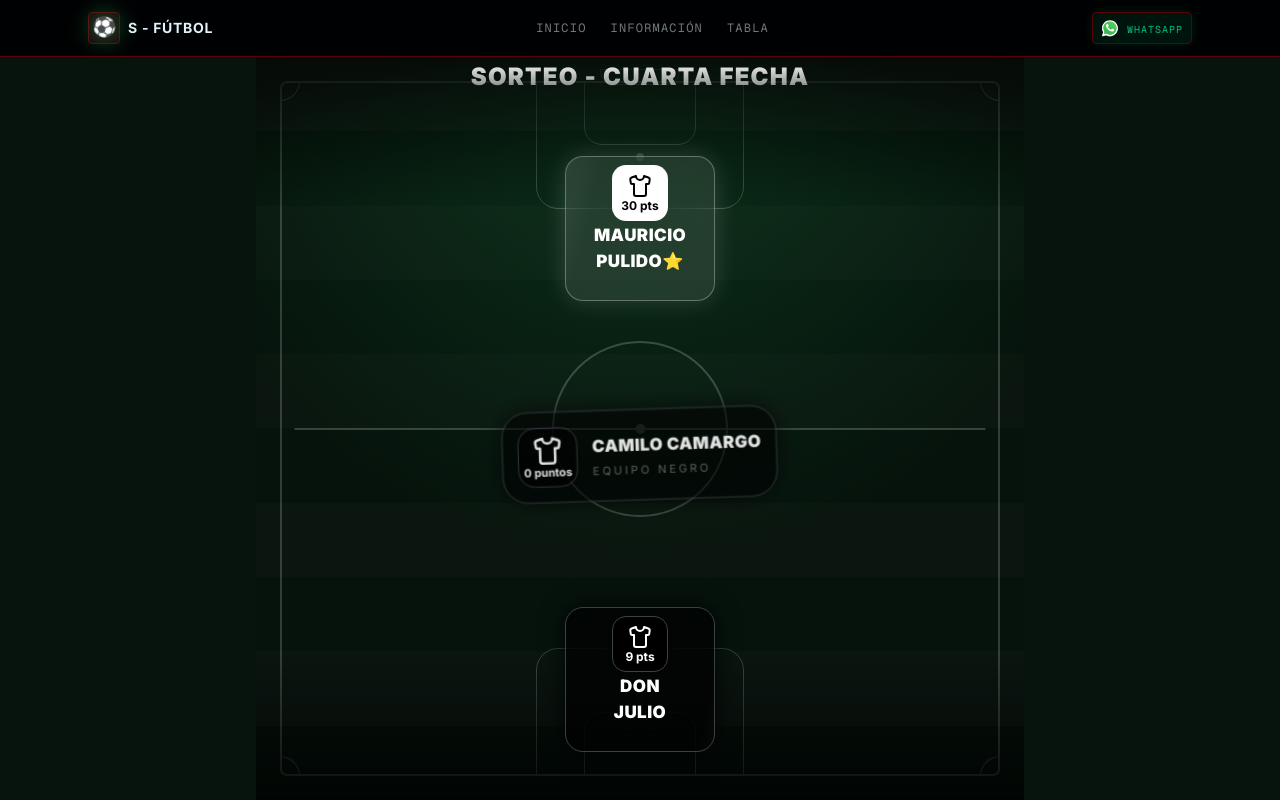
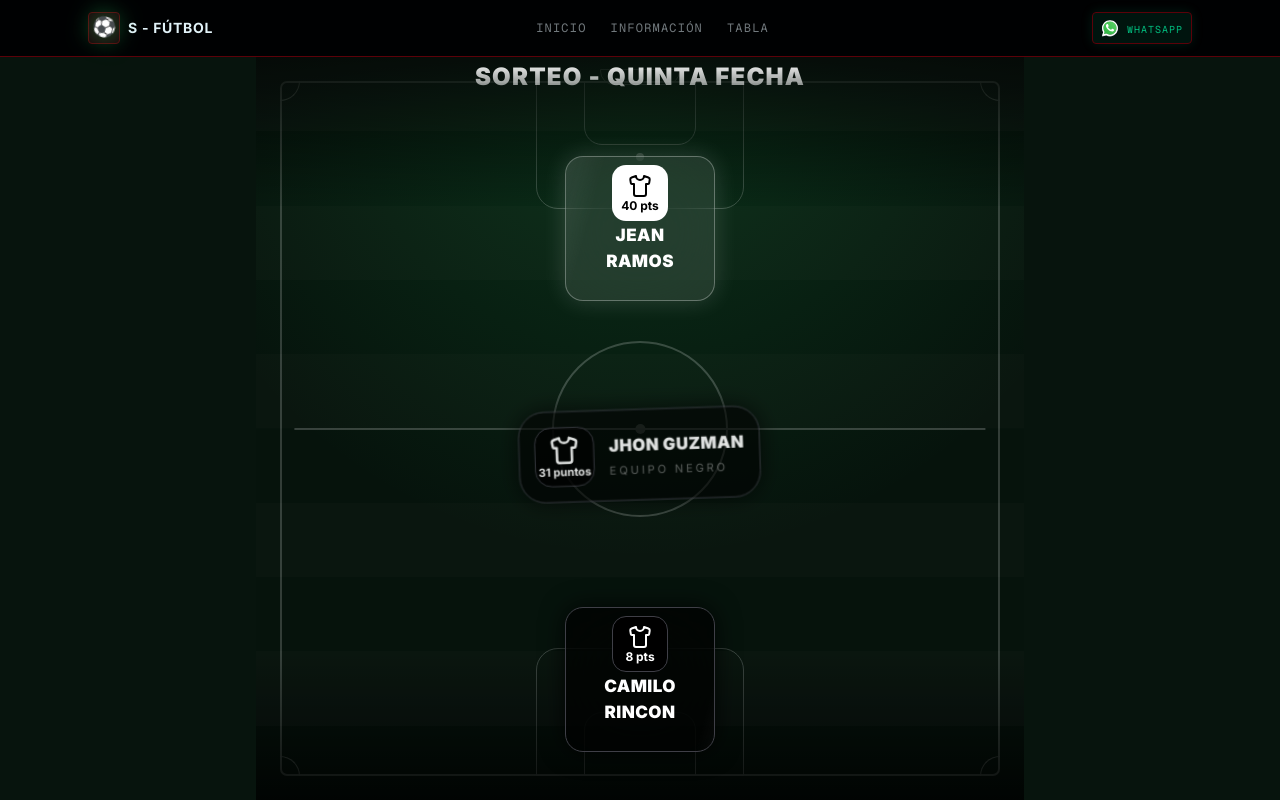
Before and after one commit to Wida7/s-futbol, a Next.js app: page /team-draw in a window 1280 px wide. Built offline with nearby package versions, Linux system fonts and the light colour scheme.

Commit message:
Sorteo fecha 5

```diff
--- a/app/team-draw/data.ts
+++ b/app/team-draw/data.ts
@@ -6,55 +6,55 @@ export interface Player {
 	mvp?: boolean
 }
 
-export const MATCH_ID = 'fecha-4'
-export const tittle = "SORTEO - CUARTA FECHA"
+export const MATCH_ID = 'fecha-5'
+export const tittle = "SORTEO - QUINTA FECHA"
 
 export const players: Player[] = [
-	{ id: 1, equipo: 'negro',
-		nombre: 'Don Julio', puntos: 9 },
-
-	{ id: 2, equipo: 'blanco',
-		nombre: 'Mauricio Pulido⭐', puntos: 30, mvp: true },
-
 	{ id: 3, equipo: 'negro',
-		nombre: 'Camilo Camargo', puntos: 0 },
+		nombre: 'Camilo Rincon', puntos: 8 },
 
 	{ id: 4, equipo: 'blanco',
-		nombre: 'Jean Ramos', puntos: 28 },
+		nombre: 'Jean Ramos', puntos: 40, mvp: true },
 
 	{ id: 5, equipo: 'negro',
-		nombre: 'Andrés Gómez', puntos: 26 },
+		nombre: 'Jhon Guzman', puntos: 31 },
 
 	{ id: 6, equipo: 'blanco',
-		nombre: 'Ricardo', puntos: 0 },
+		nombre: 'Andrés Gómez', puntos: 32 },
 
 	{ id: 7, equipo: 'negro',
-		nombre: 'Keny Quemba⭐', puntos: 34, mvp: true },
+		nombre: 'Daniel Saavedra', puntos: 16 },
 
 	{ id: 8, equipo: 'blanco',
-		nombre: 'Freddy', puntos: 6 },
+		nombre: 'Sebastian Patiño', puntos: 14 },
 
 	{ id: 9, equipo: 'negro',
-		nombre: 'Fabio Garcia', puntos: 12 },
+		nombre: 'Ricardo', puntos: 6 },
 
 	{ id: 10, equipo: 'blanco',
-		nombre: 'Jhon Guzman', puntos: 22 },
+		nombre: 'Jeisson Linares', puntos: 25 },
 
 	{ id: 11, equipo: 'negro',
-		nombre: 'Alex Quiroga', puntos: 15 },
+		nombre: 'Juan David', puntos: 14 },
 
 	{ id: 12, equipo: 'blanco',
-		nombre: 'Jeisson Linares', puntos: 22 },
+		nombre: 'Camilo Camargo', puntos: 6 },
 
 	{ id: 13, equipo: 'negro',
-		nombre: 'Juan David', puntos: 8 },
+		nombre: 'Keny Quemba', puntos: 40, mvp: true },
 
 	{ id: 14, equipo: 'blanco',
-		nombre: 'Alexander Rodriguez', puntos: 11 },
+		nombre: 'Freddy', puntos: 15 },
 
 	{ id: 15, equipo: 'negro',
-		nombre: 'Camilo Rincon', puntos: 0 },
+		nombre: 'Jefferson Linares', puntos: 8 },
 
 	{ id: 16, equipo: 'blanco',
-		nombre: 'Andrés Zapata', puntos: 0 },
+		nombre: 'Andrés Zapata', puntos: 9 },
+
+	{ id: 17, equipo: 'negro',
+		nombre: 'Wilson Fierro', puntos: 0 },
+
+	{ id: 18, equipo: 'blanco',
+		nombre: 'Alexander Rodriguez', puntos: 22 },
 ]
```
